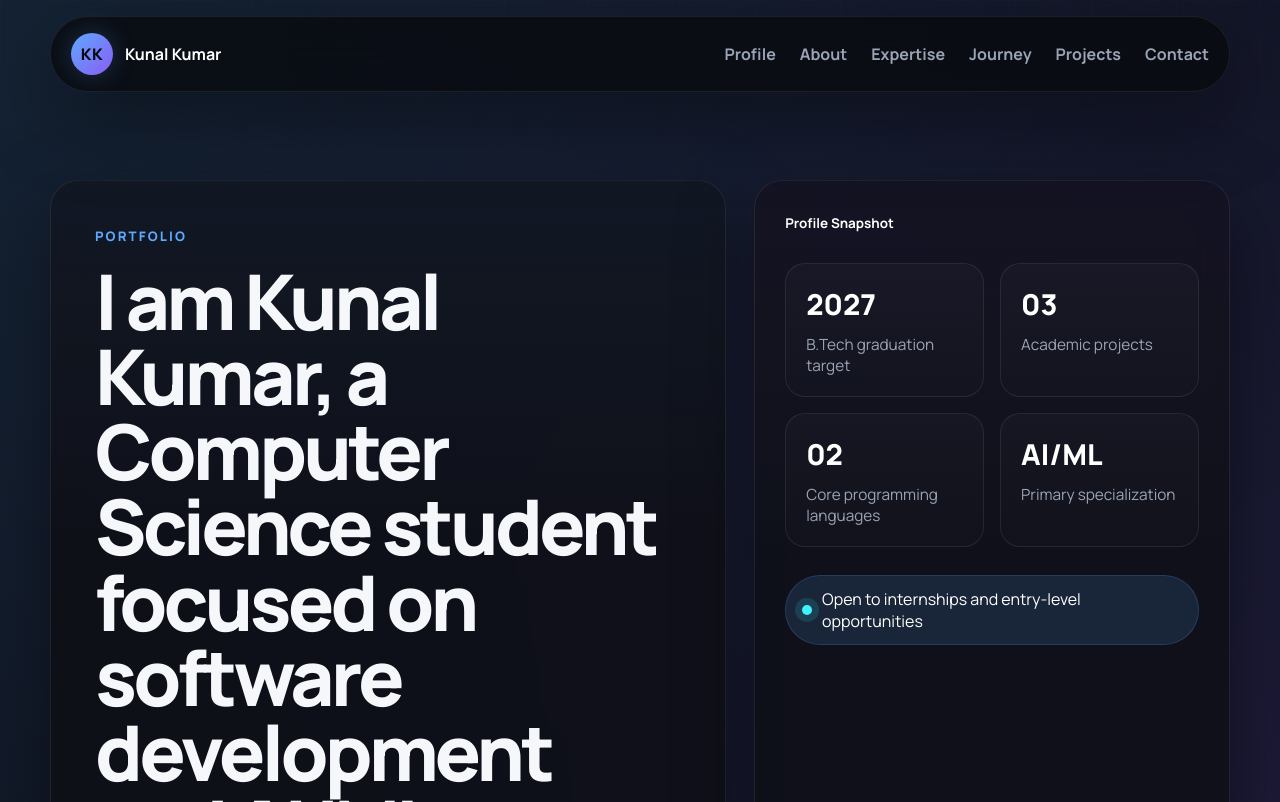
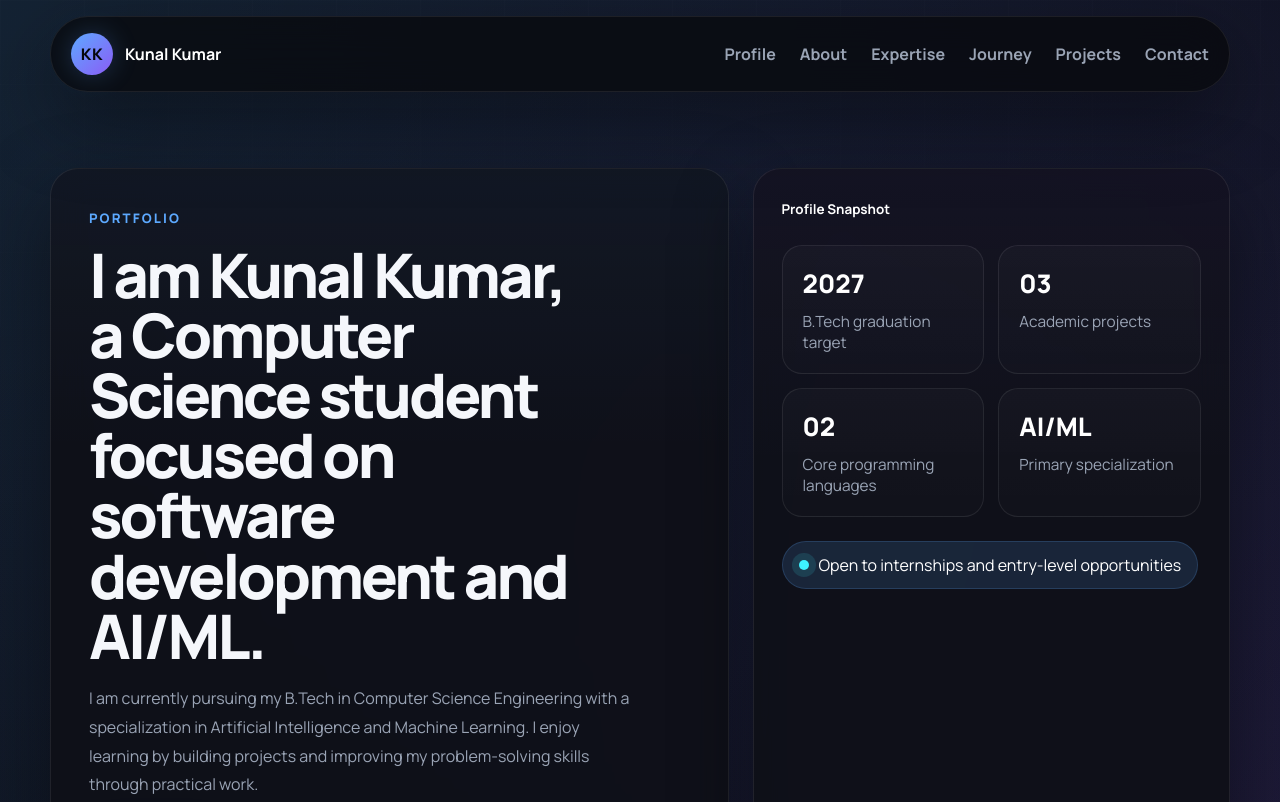
Before and after one commit to kunalkumar101/kunal-portfolio, a plain HTML site: page index.html in a window 1280 px wide. Shown: the top 802 px of the page. Drawn offline with Linux system fonts and the light colour scheme.

Commit message:
Refine hero sizing and spacing

```diff
--- a/style.css
+++ b/style.css
@@ -141,9 +141,9 @@ body::before {
 .hero {
   display: grid;
   grid-template-columns: 1.35fr 0.95fr;
-  gap: 28px;
+  gap: 24px;
   align-items: stretch;
-  padding-top: 88px;
+  padding-top: 76px;
 }
 
 .eyebrow {
@@ -169,8 +169,8 @@ h2 {
 }
 
 h1 {
-  max-width: 11ch;
-  font-size: clamp(3rem, 6vw, 5.8rem);
+  max-width: 12ch;
+  font-size: clamp(2.5rem, 4.8vw, 4.9rem);
   font-weight: 800;
 }
 
@@ -203,7 +203,7 @@ p {
 }
 
 .hero-copy {
-  padding: 44px;
+  padding: 38px;
   border-radius: var(--radius-lg);
   background:
     linear-gradient(180deg, rgba(93, 169, 255, 0.05), transparent 38%),
@@ -211,9 +211,9 @@ p {
 }
 
 .hero-text {
-  max-width: 58ch;
-  margin-top: 24px;
-  font-size: 1.04rem;
+  max-width: 56ch;
+  margin-top: 18px;
+  font-size: 1rem;
 }
 
 .hero-actions,
@@ -225,7 +225,7 @@ p {
 }
 
 .hero-actions {
-  margin-top: 32px;
+  margin-top: 26px;
 }
 
 .social-links {
@@ -266,7 +266,7 @@ p {
 }
 
 .hero-card {
-  padding: 30px;
+  padding: 28px;
   border-radius: var(--radius-lg);
   background:
     linear-gradient(180deg, rgba(139, 92, 246, 0.05), transparent 40%),
@@ -285,8 +285,8 @@ p {
 .stat-grid {
   display: grid;
   grid-template-columns: repeat(2, minmax(0, 1fr));
-  gap: 16px;
-  margin-top: 28px;
+  gap: 14px;
+  margin-top: 24px;
 }
 
 .stat-grid article,
@@ -305,7 +305,7 @@ p {
 .stat-value {
   display: block;
   color: var(--white);
-  font-size: 1.8rem;
+  font-size: 1.6rem;
   font-weight: 800;
 }
 
@@ -320,7 +320,7 @@ p {
   display: inline-flex;
   align-items: center;
   gap: 10px;
-  margin-top: 28px;
+  margin-top: 24px;
   padding: 12px 16px;
   border-radius: 999px;
   background: var(--accent-soft);
@@ -572,7 +572,7 @@ p {
   }
 
   .hero {
-    padding-top: 62px;
+    padding-top: 56px;
   }
 
   .hero-actions,
@@ -580,6 +580,10 @@ p {
     flex-direction: column;
   }
 
+  h1 {
+    font-size: clamp(2.1rem, 9vw, 3rem);
+  }
+
   .button {
     width: 100%;
   }
```
